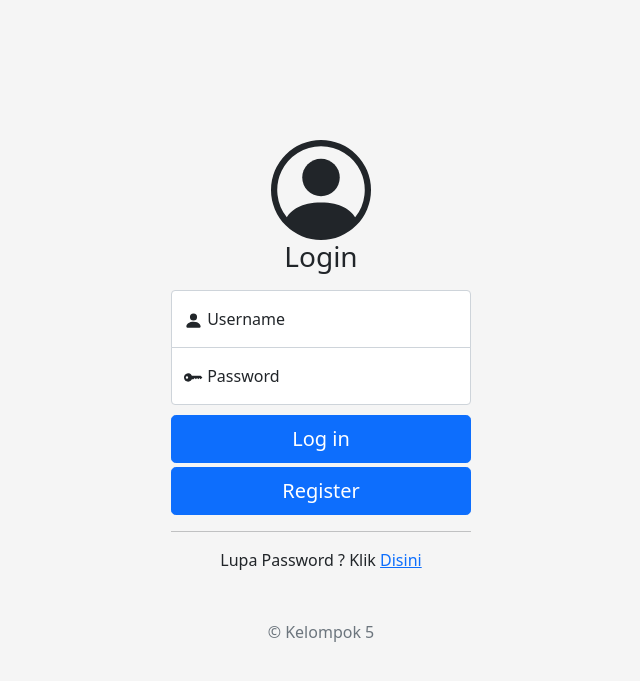
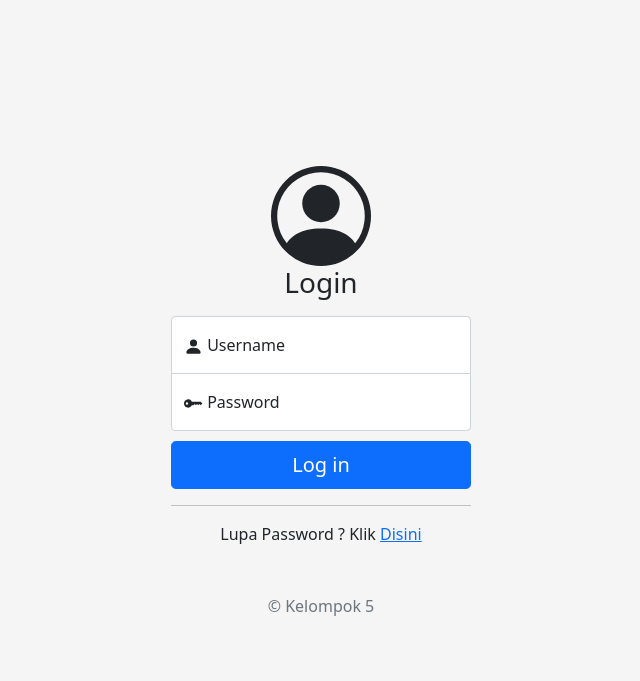
Before and after one commit to Oceng212/program-siakad, a PHP site: page /login/login-siswa.php in a window 1280 px wide. Shown: the top 681 px of the page, without its empty margins (319-959 px from the left). Run offline with PHP 8.4, Linux system fonts and the light colour scheme.

Commit message:
perubahan

```diff
--- a/login/login-guru.php
+++ b/login/login-guru.php
@@ -7,10 +7,7 @@ session_start();
 
 $status_awal = "guru";
 
-// register
-if (isset($_POST["register"])) {
-  header('location:register.php');
-}
+
 
 // cek apakah sudah menekan tombol submit atau belum
 if(isset($_POST["submit"])){
--- a/login/login-siswa.php
+++ b/login/login-siswa.php
@@ -8,10 +8,6 @@ session_start();
 //get status
 $status_awal = "siswa";
 
-// register
-if (isset($_POST["register"])) {
-  header('location:register.php');
-}
 
 // cek apakah sudah menekan tombol submit atau belum
 if(isset($_POST["submit"])){
@@ -171,15 +167,9 @@ if(isset($_POST["submit"])){
       </svg> Password</label>
       </div>
 
-    <?php if ($status_awal == "guru"): ?>
-         <button class="w-100 btn btn-lg btn-primary" type="submit" name="submit">Log in</button>
-         <button class="w-100 btn btn-lg btn-primary mt-1" type="submit" name="register">Register</button>
-    <?php elseif($status_awal == "siswa"): ?>
+
           <button class="w-100 btn btn-lg btn-primary" type="submit" name="submit">Log in</button>
-          <button class="w-100 btn btn-lg btn-primary mt-1" type="submit" name="register">Register</button>
-    <?php else: ?>
-          <button class="w-100 btn btn-lg btn-primary" type="submit" name="submit">Log in</button>
-    <?php endif; ?>
+
 
 
         <center>
```
